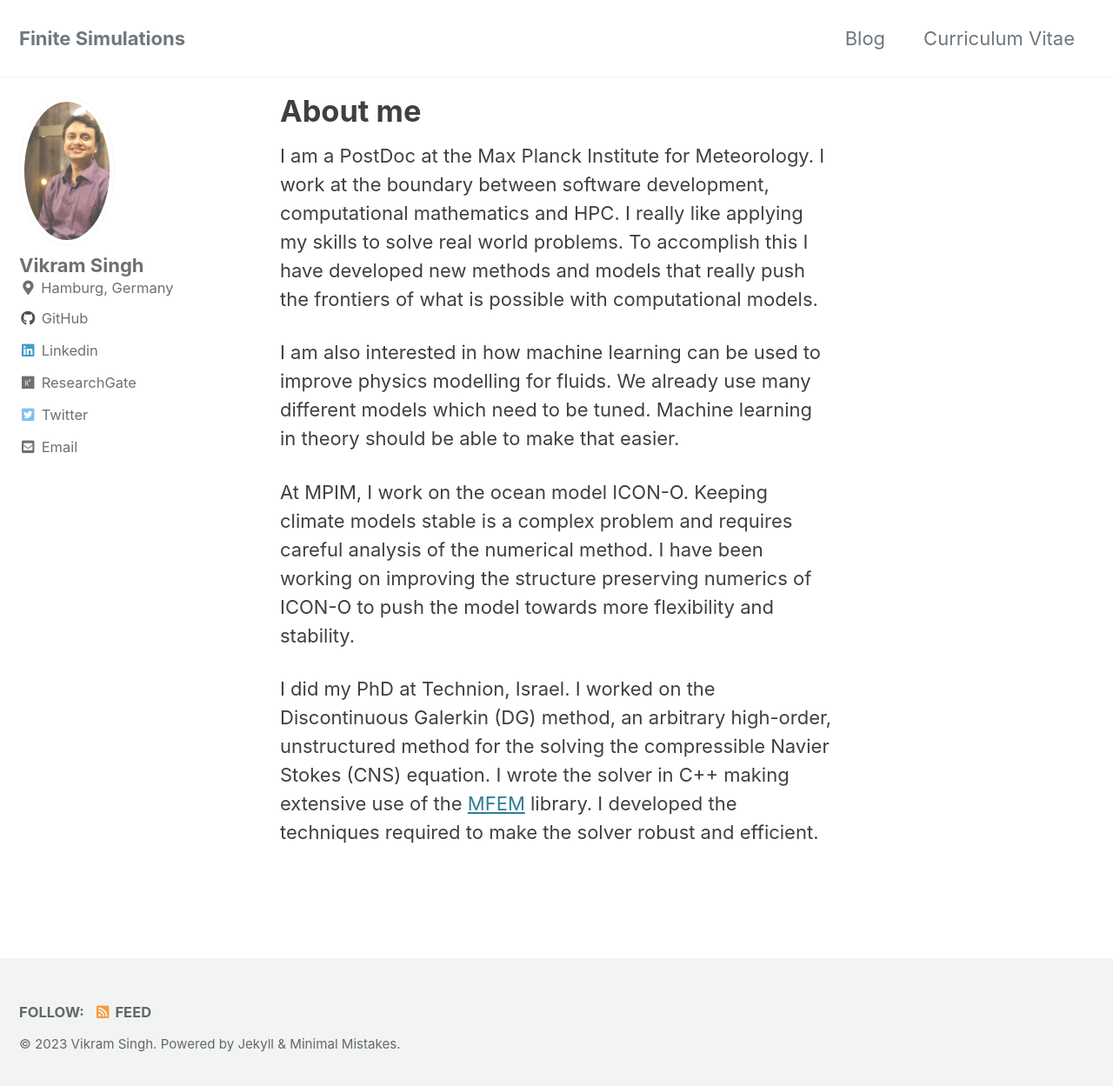
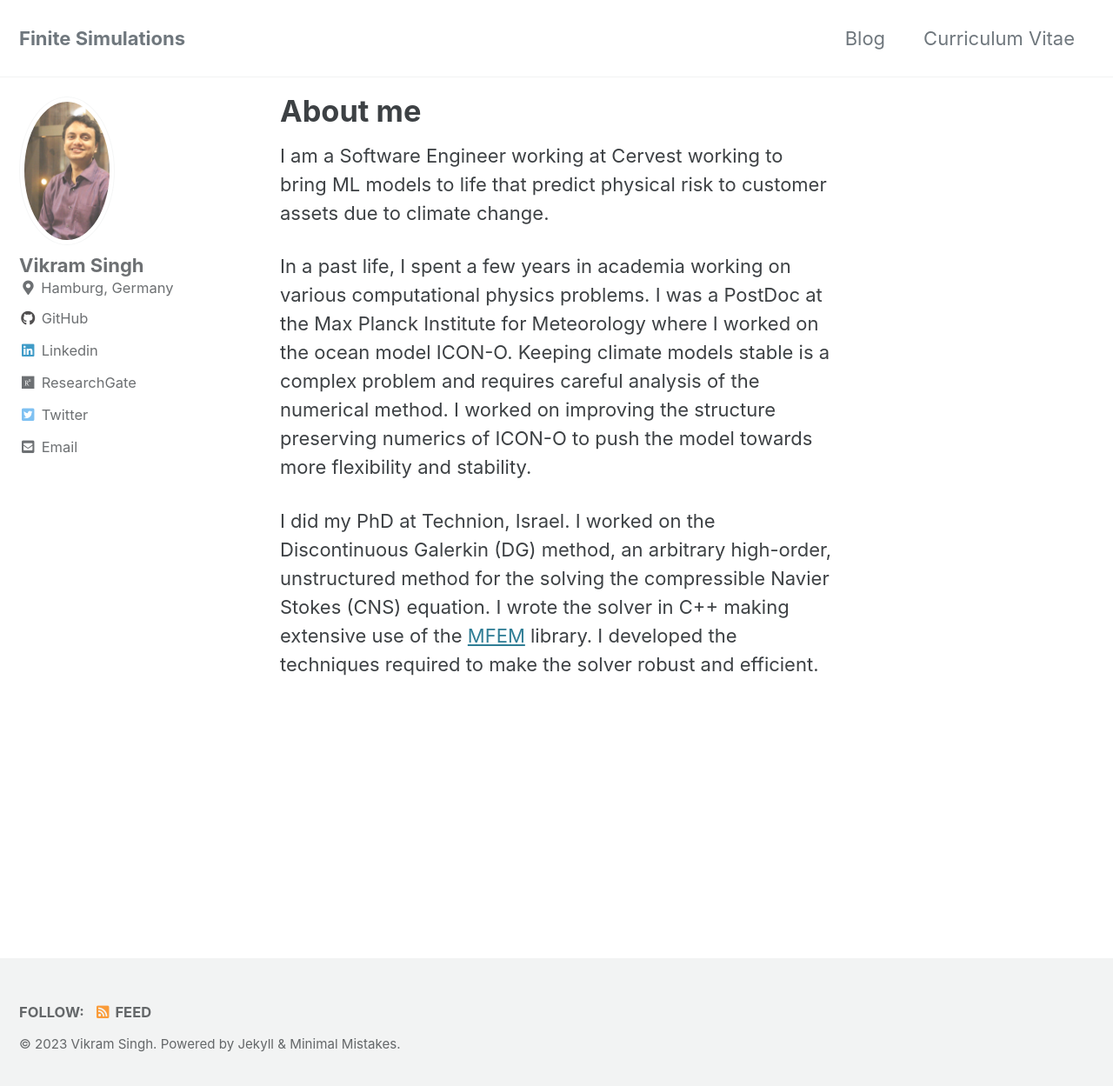
Before and after one commit to vikramsg/vikramsg.github.io, a Jekyll site: the page built from index.md, in a window 1280 px wide and 1257 px high. Shown: the top 1249 px of the window at 87% size. Built offline with Jekyll 4.4.1, drawn with Linux system fonts in a browser that asks for light colours; cached includes are drawn as plain includes.

Commit message:
Update About Me

```diff
--- a/index.md
+++ b/index.md
@@ -4,21 +4,14 @@ layout: single
 author_profile: true
 ---
 
-I am a PostDoc at the Max Planck Institute for Meteorology.
-I work at the boundary between software development,
-computational mathematics and HPC.
-I really like applying my skills to solve real world problems.
-To accomplish this I have developed new methods and models
-that really push the frontiers of what is possible with computational models.
+I am a Software Engineer working at Cervest working to bring
+ML models to life that predict physical risk to customer assets due to climate change.
 
-I am also interested in how machine learning can be used to improve physics modelling for fluids.
-We already use many different models which need to be tuned.
-Machine learning in theory should be able to make that easier.
-
-At MPIM, I work on the ocean model ICON-O.
+In a past life, I spent a few years in academia working on various computational physics problems.
+I was a PostDoc at the Max Planck Institute for Meteorology where I worked on the ocean model ICON-O.
 Keeping climate models stable is a complex problem and
 requires careful analysis of the numerical method.
-I have been working on improving the structure preserving numerics of ICON-O
+I worked on improving the structure preserving numerics of ICON-O
 to push the model towards more flexibility and stability.
 
 I did my PhD at Technion, Israel.
```
